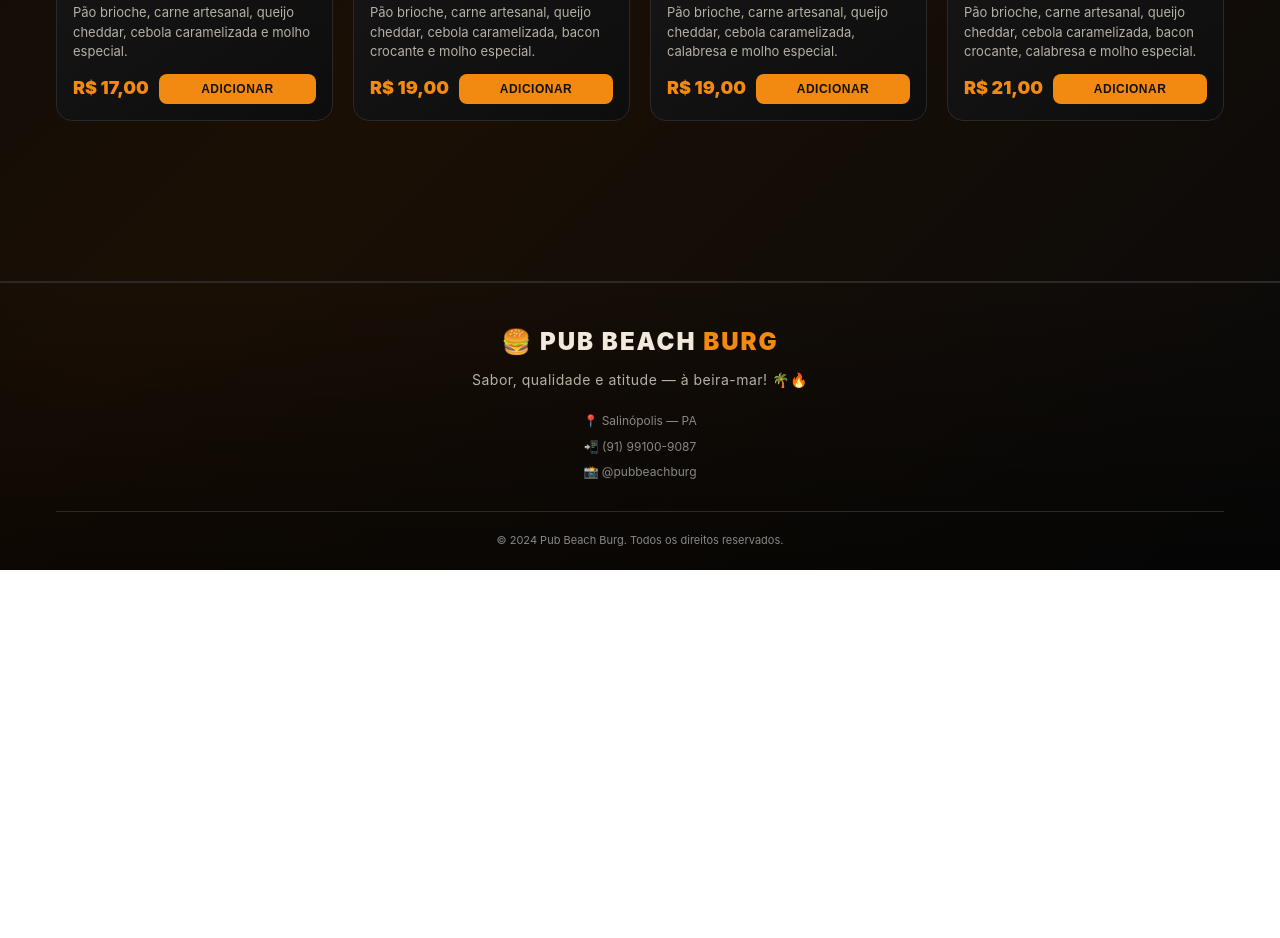
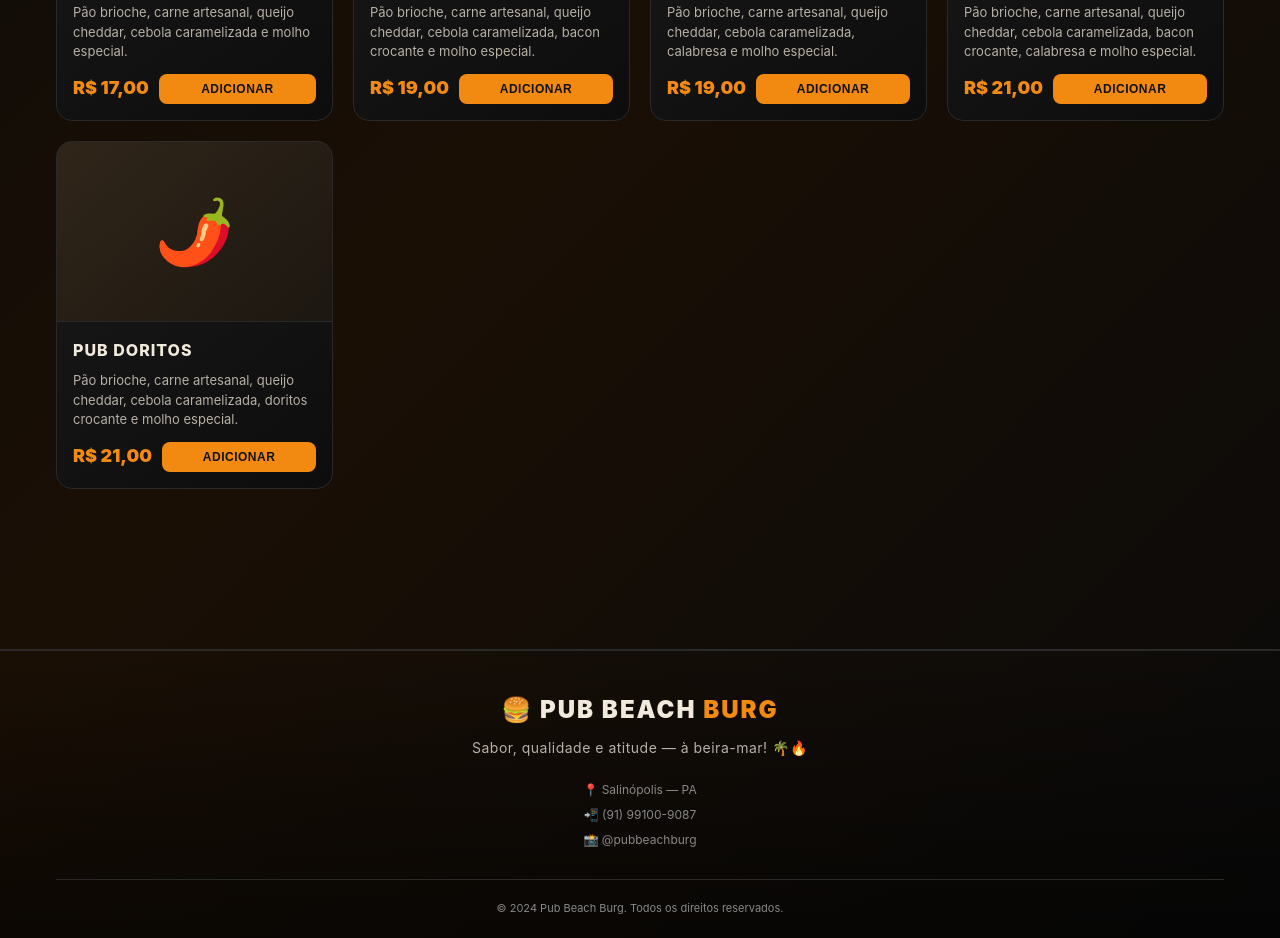
Before and after one commit to fabioolivir005/Pub-beach-burg, a website: page index.html in a window 1280 px wide. Shown: the part 886-1824 px from the top of the page. Before the commit the page ends 1456 px from the top, so only its background shows below. Drawn offline with Linux system fonts and the light colour scheme.

Commit message:
Adicionar Pub Doritos ao cardápio - R$ 21,00

```diff
--- a/index.html
+++ b/index.html
@@ -113,6 +113,18 @@
               <div class="card-footer">
                 <span class="card-price">R$ 21,00</span>
                 <button class="btn-add" onclick="addCart('Pub Calabacon 🔥', 21.00)">Adicionar</button>
+              </div>
+            </div>
+          </div>
+
+          <div class="menu-card">
+            <div class="card-image">🌶️</div>
+            <div class="card-content">
+              <h3 class="card-title">Pub Doritos</h3>
+              <p class="card-desc">Pão brioche, carne artesanal, queijo cheddar, cebola caramelizada, doritos crocante e molho especial.</p>
+              <div class="card-footer">
+                <span class="card-price">R$ 21,00</span>
+                <button class="btn-add" onclick="addCart('Pub Doritos', 21.00)">Adicionar</button>
               </div>
             </div>
           </div>
```
